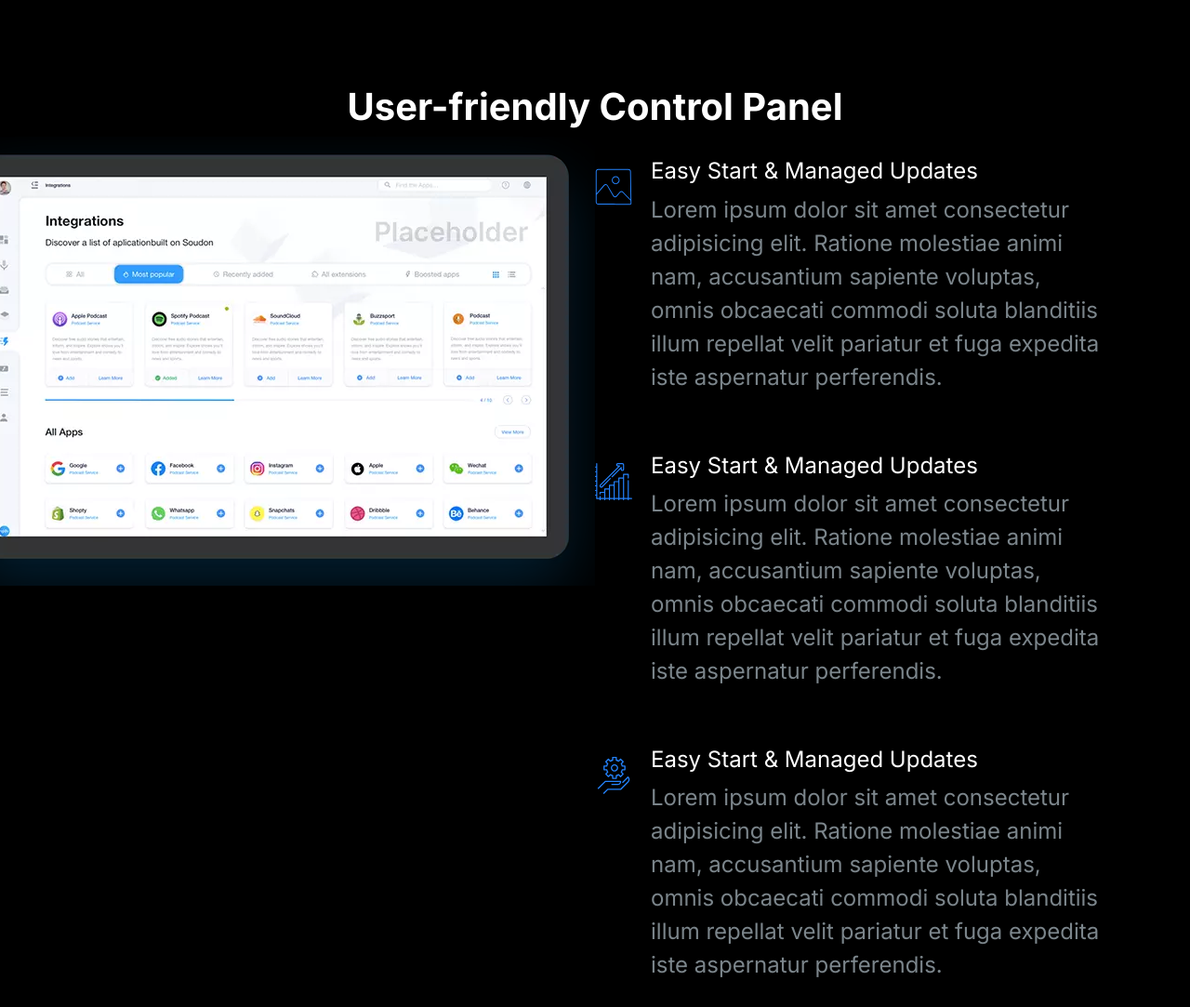
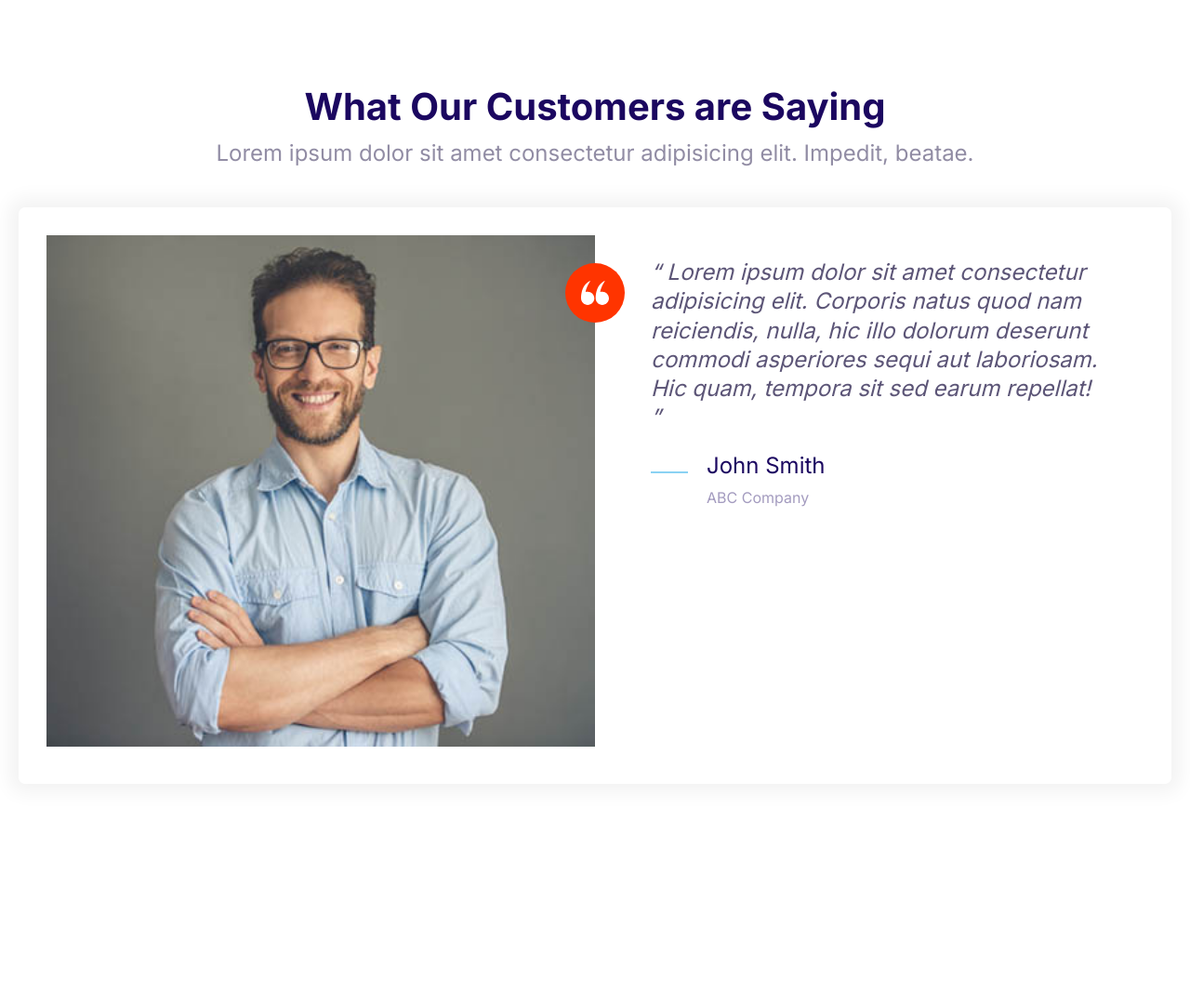
Before and after one commit to boatengdickson/moshifiedd, a plain HTML site: page index.html in a window 1280 px wide. Shown: the top 1083 px of the page at 93% size. After the commit the page ends 903 px from the top, so only its background shows below. Drawn offline with Linux system fonts and the light colour scheme.

Commit message:
Build testimonial-main component

```diff
--- a/css/style.css
+++ b/css/style.css
@@ -600,6 +600,7 @@ p {
 
 .block__header {
     text-align: center;
+    margin-bottom: 4rem;
 }
 
 .block__heading {
--- a/index.html
+++ b/index.html
@@ -15,81 +15,53 @@
     <link rel="stylesheet" href="css/style.css" />
   </head>
   <body>
-    <section class="block block--dark block--skewed-right block-showcase">
+    <section class="block">
       <header class="block__header">
-        <h2>User-friendly Control Panel</h2>
+        <h2>What Our Customers are Saying</h2>
+        <p>
+          Lorem ipsum dolor sit amet consectetur adipisicing elit. Impedit,
+          beatae.
+        </p>
       </header>
-      <div class="container grid grid--1x2">
-        <picture class="block-showcase__image">
-          <source
-            type="image/webp"
-            srcset="images/ipad@1x.webp 1x, images/ipad@2x.webp 2x"
+      <div class="containee">
+        <div class="card testimonial">
+          <div class="grid grid--1x2">
+            <div class="testimonial__image">
+              <img
+                src="images/testimonial.jpg"
+                alt="A happy smilling customer"
               />
-          <source
-            type="image/png"
-            srcset="images/ipad@2x.png 2x, images/ipad@2x.png 2x"
-          />
-          <img src="images/ipad@1x.png" alt="" />
-        </picture>
-        <ul class="list">
-          <li>
+              <span class="icon-container icon-container--accent">
+                <svg class="icon icon--white icon--small">
+                  <use xlink:href="images/sprite.svg#quotes"></use>
+                </svg>
+              </span>
+            </div>
+            <blockquote class="quote">
+              <p class="quote__text">
+                Lorem ipsum dolor sit amet consectetur adipisicing elit.
+                Corporis natus quod nam reiciendis, nulla, hic illo dolorum
+                deserunt commodi asperiores sequi aut laboriosam. Hic quam,
+                tempora sit sed earum repellat!
+              </p>
+              <footer>
                 <div class="media">
                   <div class="media__image">
-                <svg class="icon icon--primary">
-                  <use xlink:href="images/sprite.svg#snap"></use>
+                    <svg class="icon icon-primary quote__line">
+                      <use xlink:href="images/sprite.svg#line"></use>
                     </svg>
                   </div>
-              <div class="media__body">
-                <h3 class="media__title">Easy Start & Managed Updates</h3>
-                <p>
-                  Lorem ipsum dolor sit amet consectetur adipisicing elit.
-                  Ratione molestiae animi nam, accusantium sapiente voluptas,
-                  omnis obcaecati commodi soluta blanditiis illum repellat velit
-                  pariatur et fuga expedita iste aspernatur perferendis.
-                </p>
+                  <div class="media__body quote__author">
+                    <h3 class="media__title">John Smith</h3>
+                    <p class="quote__organization">ABC Company</p>
                   </div>
                 </div>
-          </li>
-          <li>
-            <div class="media">
-              <div class="media__image">
-                <svg class="icon icon--primary">
-                  <use xlink:href="images/sprite.svg#growth"></use>
-                </svg>
-              </div>
-              <div class="media__body">
-                <h3 class="media__title">Easy Start & Managed Updates</h3>
-                <p>
-                  Lorem ipsum dolor sit amet consectetur adipisicing elit.
-                  Ratione molestiae animi nam, accusantium sapiente voluptas,
-                  omnis obcaecati commodi soluta blanditiis illum repellat velit
-                  pariatur et fuga expedita iste aspernatur perferendis.
-                </p>
+              </footer>
+            </blockquote>
           </div>
         </div>
-          </li>
-          <li>
-            <div class="media">
-              <div class="media__image">
-                <svg class="icon icon--primary">
-                  <use xlink:href="images/sprite.svg#settings"></use>
-                </svg>
-              </div>
-              <div class="media__body">
-                <h3 class="media__title">Easy Start & Managed Updates</h3>
-                <p>
-                  Lorem ipsum dolor sit amet consectetur adipisicing elit.
-                  Ratione molestiae animi nam, accusantium sapiente voluptas,
-                  omnis obcaecati commodi soluta blanditiis illum repellat velit
-                  pariatur et fuga expedita iste aspernatur perferendis.
-                </p>
-              </div>
-            </div>
-          </li>
-        </ul>
       </div>
     </section>
-
     <script src="js/main.js"></script>
   </body>
 </html>
```
Also changed, not shown: components/testimonial-main.html (added, +43 -0 lines). Lines whose indentation alone changed are shown as unchanged.
